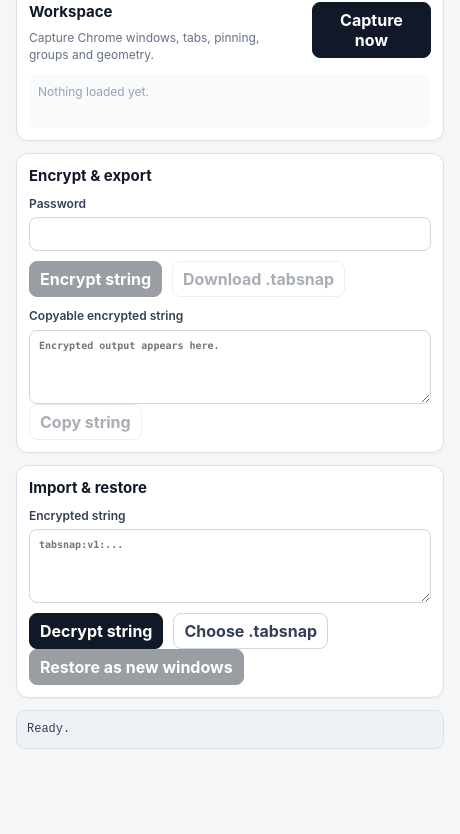
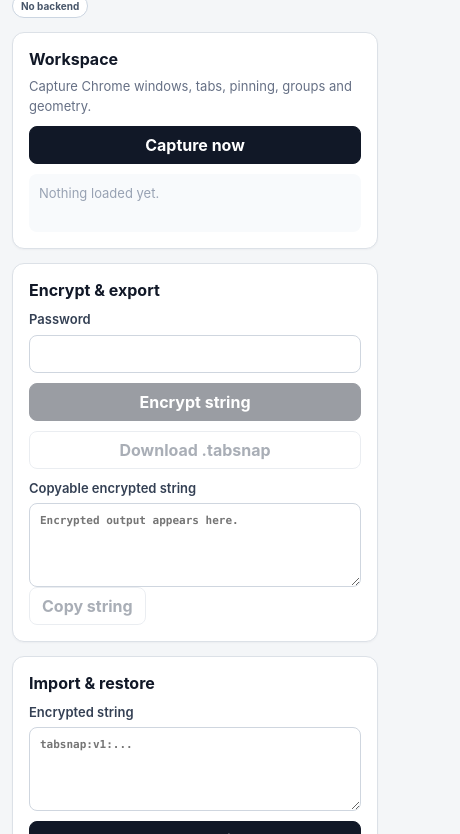
Before and after one commit to ascheriit-dkp/TabSnap, a website built with Vite: page apps/chrome-extension/index.html in a window 390 px wide. Shown: the part 83-917 px from the top of the page, 460 px wide, since content can reach past the window. Before the commit the page ends 848 px from the top, so only its background shows below. Built offline with nearby package versions, Linux system fonts and the light colour scheme; what @tabsnap/core would draw is missing.

Commit message:
release: complete Level 1 Chrome beta (#18)
Complete M15 with a persistent extension workspace, local toolbar launcher, stronger built-artifact invariants, encrypted real-browser round-trip coverage, and the v0.1.0-beta.1 release metadata.

```diff
--- a/apps/chrome-extension/package.json
+++ b/apps/chrome-extension/package.json
@@ -1,6 +1,6 @@
 {
   "name": "@tabsnap/chrome-extension",
-  "version": "0.1.0-alpha.1",
+  "version": "0.1.0-beta.1",
   "private": true,
   "type": "module",
   "scripts": {
--- a/apps/chrome-extension/src/style.css
+++ b/apps/chrome-extension/src/style.css
@@ -18,15 +18,17 @@
 
 body {
   margin: 0;
-  min-width: 460px;
-  max-width: 520px;
+  min-width: 320px;
+  min-height: 100vh;
   background: #f4f6f8;
 }
 
 main {
   display: grid;
-  gap: 12px;
-  padding: 16px;
+  width: min(100%, 860px);
+  gap: 14px;
+  margin: 0 auto;
+  padding: 24px 18px 40px;
 }
 
 header,
@@ -45,27 +47,27 @@ p {
 }
 
 h1 {
-  font-size: 24px;
+  font-size: 28px;
   letter-spacing: -0.04em;
 }
 
 h2 {
   margin-bottom: 8px;
-  font-size: 15px;
+  font-size: 16px;
 }
 
 p,
 label,
 .preview,
 .status {
-  font-size: 12px;
-  line-height: 1.45;
+  font-size: 13px;
+  line-height: 1.5;
 }
 
 .eyebrow {
   margin-bottom: 2px;
   color: #667085;
-  font-size: 9px;
+  font-size: 10px;
   font-weight: 700;
   letter-spacing: 0.12em;
 }
@@ -81,7 +83,7 @@ label,
 }
 
 .panel {
-  padding: 12px;
+  padding: 16px;
   border: 1px solid #dce1e7;
   border-radius: 12px;
   background: #fff;
@@ -93,7 +95,7 @@ label,
 }
 
 .section-heading p {
-  max-width: 280px;
+  max-width: 520px;
   color: #667085;
 }
 
@@ -123,16 +125,16 @@ textarea {
 }
 
 input {
-  min-height: 34px;
-  padding: 7px 9px;
+  min-height: 38px;
+  padding: 8px 10px;
 }
 
 textarea {
   resize: vertical;
-  padding: 8px 9px;
+  padding: 9px 10px;
   font-family: ui-monospace, SFMono-Regular, Menlo, Consolas, monospace;
-  font-size: 10px;
-  line-height: 1.4;
+  font-size: 11px;
+  line-height: 1.45;
 }
 
 input:focus,
@@ -143,8 +145,8 @@ textarea:focus {
 
 button,
 .file-button {
-  min-height: 34px;
-  padding: 7px 10px;
+  min-height: 38px;
+  padding: 8px 12px;
   border: 1px solid #111827;
   border-radius: 8px;
   background: #111827;
@@ -182,9 +184,9 @@ button:disabled {
 }
 
 .preview {
-  min-height: 54px;
+  min-height: 58px;
   margin-top: 10px;
-  padding: 9px;
+  padding: 10px;
   border-radius: 8px;
   background: #f8fafc;
   color: #344054;
@@ -196,10 +198,10 @@ button:disabled {
 }
 
 .status {
-  max-height: 140px;
+  max-height: 220px;
   margin: 0;
   overflow: auto;
-  padding: 10px;
+  padding: 12px;
   border: 1px solid #dce1e7;
   border-radius: 9px;
   background: #eef2f6;
@@ -216,3 +218,20 @@ button:disabled {
   background: #fef3f2;
   color: #b42318;
 }
+
+@media (max-width: 560px) {
+  main {
+    padding: 16px 12px 28px;
+  }
+
+  header,
+  .section-heading,
+  .button-row {
+    align-items: stretch;
+    flex-direction: column;
+  }
+
+  .local-badge {
+    align-self: flex-start;
+  }
+}
--- a/package.json
+++ b/package.json
@@ -1,6 +1,6 @@
 {
   "name": "tabsnap",
-  "version": "0.1.0-alpha.1",
+  "version": "0.1.0-beta.1",
   "private": true,
   "description": "Move a browser workspace between machines without a backend.",
   "license": "MIT",
```
Also changed, not shown: apps/chrome-extension/public/background.js (added, +14 -0 lines), docs/guide/chrome-extension.md (+14 -6 lines), docs/releases/v0.1.0-beta.1.md (added, +28 -0 lines), docs/security/extension-audit.md (+8 -0 lines), scripts/audit-extension.mjs (+10 -1 lines), tests/browser/chrome-extension.e2e.ts (+28 -1 lines), CHANGELOG.md, README.md, apps/chrome-extension/public/manifest.json.
